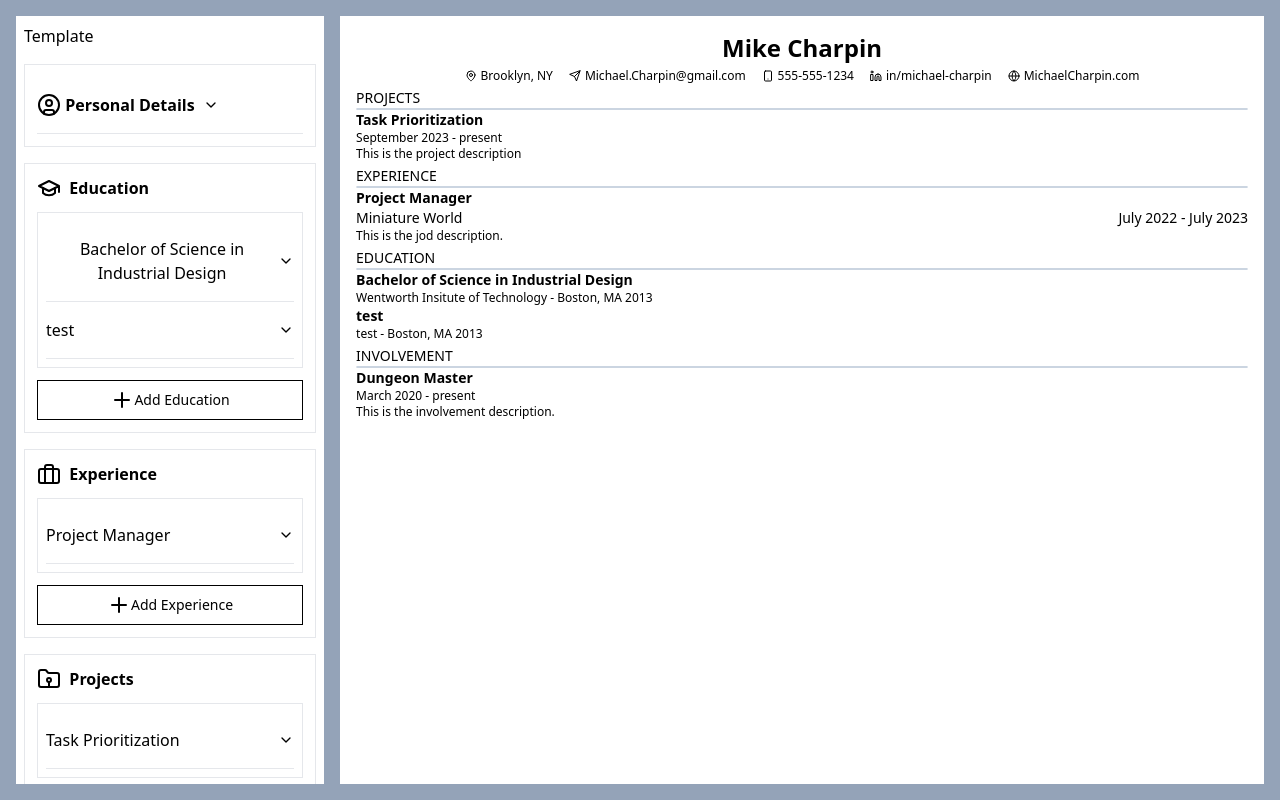
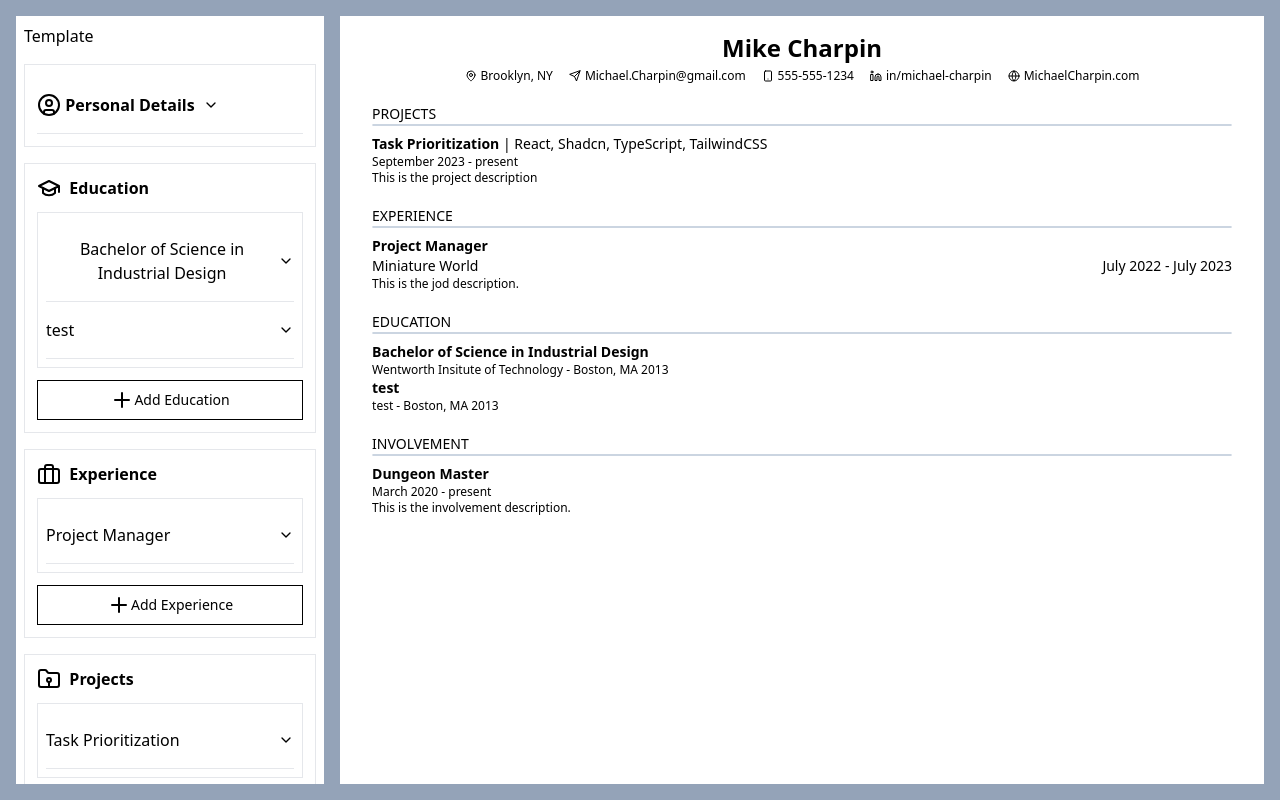
Before and after one commit to MikeCharpin/ResumeBuilder, a React (Vite) app: page / in a window 1280 px wide. Built offline with nearby package versions, Linux system fonts and the light colour scheme.

Commit message:
Formatting,

```diff
--- a/src/components/Resume.tsx
+++ b/src/components/Resume.tsx
@@ -18,7 +18,7 @@ export default function Resume({ personalInfo, sectionsState }: ResumeProps) {
                 phoneNumber={personalInfo.phoneNumber}
 
             />
-            <div className='w-full flex flex-col'>
+            <div className='w-full flex flex-col gap-4 p-4'>
                 <div className='pb-1'>
                     <div className='text-sm font-thin'>
                         PROJECTS
@@ -101,13 +101,18 @@ function ResumeHeader({fullName, email, location, linkedin, website, phoneNumber
 
 
 
-function ProjectSection({projectSection}) {
+function ProjectSection({projectSection}: any) {
     return (
         <div>
             {projectSection.map((project: any) =>
             <div>
-                    <div className='text-sm font-semibold'>
-                        {project.title}
+                    <div className="flex pt-2">
+                        <div className='text-sm font-semibold'>
+                            {project.title}
+                        </div>
+                        <div className='text-sm'>
+                            &nbsp;| {project.projectTech}
+                        </div>
                     </div>
                     <div className='text-xs'>
                         {project.projectStartDate} - {project.projectEndDate}
@@ -123,7 +128,7 @@ function ProjectSection({projectSection}) {
 
 function ExperienceSection({experienceSection}: any) {
     return (
-        <div className='w-full flex flex-col'>
+        <div className='w-full flex flex-col pt-2'>
             {experienceSection.map((sectionBlock: any) =>
                 <div>
                     <div className="text-sm font-semibold">
@@ -153,7 +158,7 @@ type EducationSectionProps ={
 
 function EducationSection({educationSection}: EducationSectionProps) {
     return (
-        <div className='w-full flex flex-col'>
+        <div className='w-full flex flex-col pt-2'>
             {educationSection.map((education: any) =>
                 <div>
                     <div className='text-sm font-semibold'>
@@ -173,7 +178,7 @@ function InvolvementSection({involvementSection}: any) {
     return (
         <div>
             {involvementSection.map((involvement) =>
-                <div className='w-full flex flex-col'>
+                <div className='w-full flex flex-col pt-2'>
             <div className='text-sm font-semibold'>
                 {involvement.title}
             </div>
```
